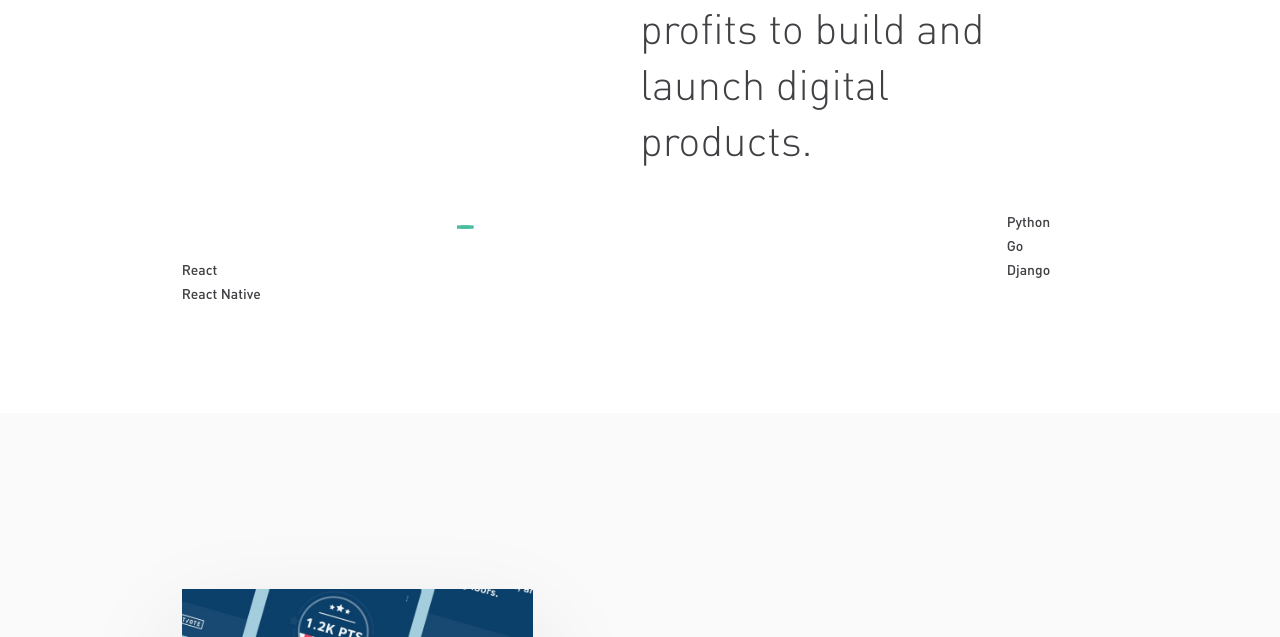
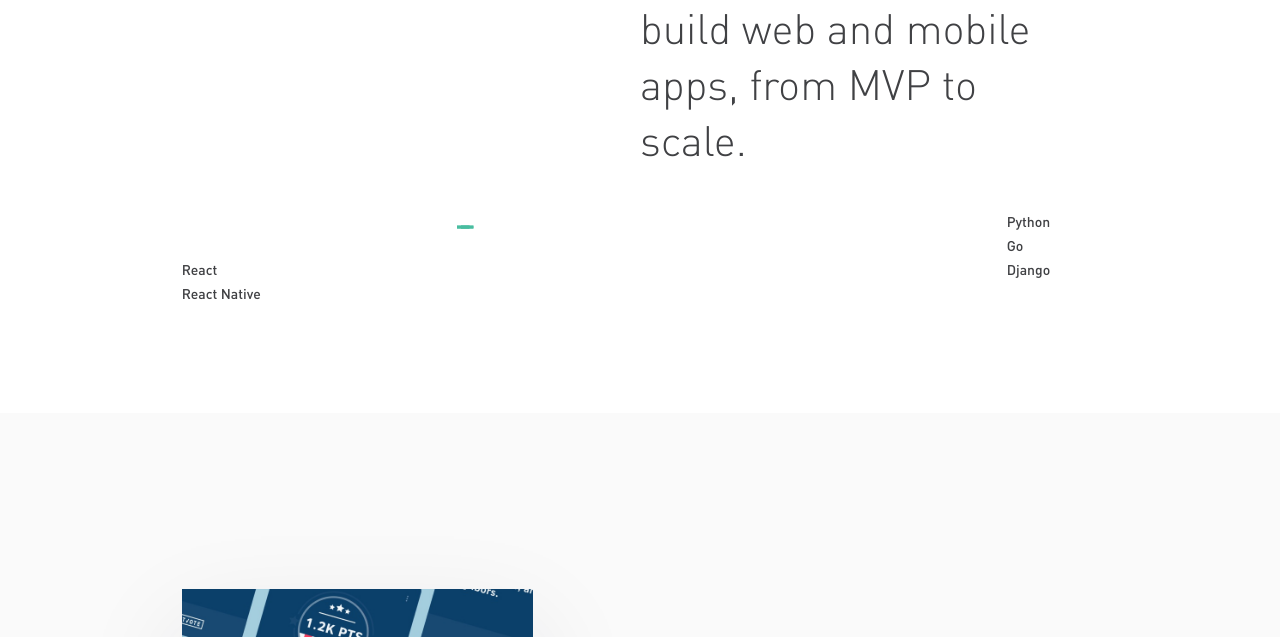
Before and after one commit to fortana-co/website, a website: page public/index.html in a window 1280 px wide. Shown: the part 463-1100 px from the top of the page. Drawn offline with nearby package versions, Linux system fonts and the light colour scheme; files that its build step writes are made by us from their sources; files whose address does not match are found by name.

Commit message:
Updates hero copy on landing page

```diff
--- a/public/index.html
+++ b/public/index.html
@@ -57,7 +57,7 @@
     <div class="row wrapper">
 
       <div class="col-lg-5 col-lg-offset-6 col-md-6 col-md-offset-5 col-sm-9 col-sm-offset-1 col-xs-4">
-        <h2 data-aos="fade" data-aos-delay="1000">We work with startups and non-profits to build and launch digital products.</h2>
+        <h2 data-aos="fade" data-aos-delay="1000">We partner with select startups to build web and mobile apps, from MVP to scale.</h2>
       </div>
 
     </div>
```
